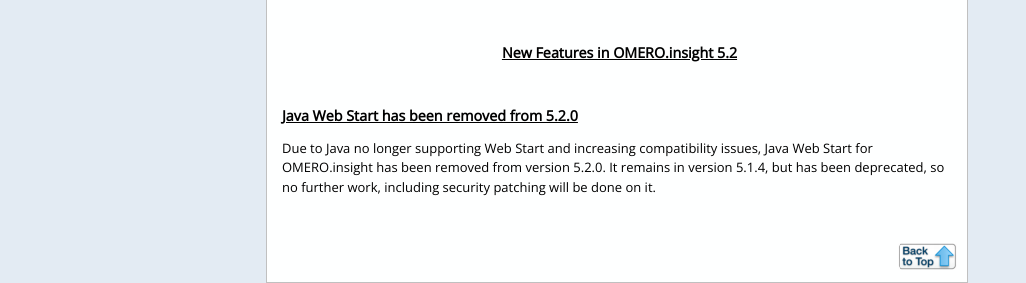
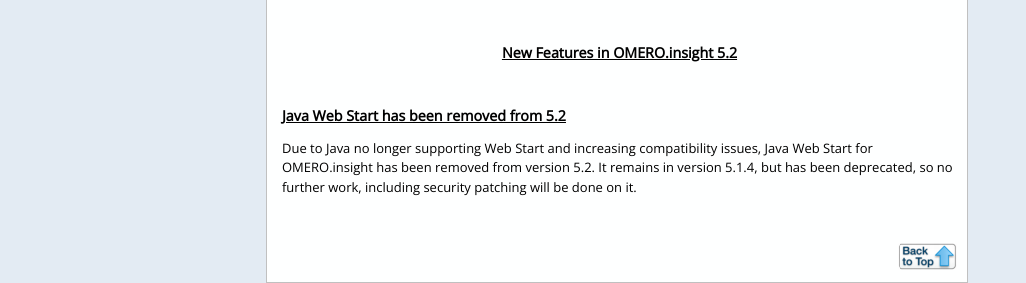
Before and after one commit to snoopycrimecop/ome-help, a Jekyll site: the page built from index.html, in a window 1280 px wide. Shown: the part 659-942 px from the top of the page, without its empty margins (0-1026 px from the left). Built offline with Jekyll 4.4.1, drawn with Linux system fonts in a browser that asks for light colours; Markdown is read by kramdown in place of the engine named in the settings.

Commit message:
Remove x.0 from version number in Java Webstart removal message

```diff
--- a/index.html
+++ b/index.html
@@ -28,9 +28,9 @@
   <div class="line"><br /></div> <!-- end #line -->
 </div><!-- end #line-block -->
 
-<h2>Java Web Start has been removed from 5.2.0</h2>
+<h2>Java Web Start has been removed from 5.2</h2>
 
-<p>Due to Java no longer supporting Web Start and increasing compatibility issues, Java Web Start for OMERO.insight has been removed from version 5.2.0. It remains in version 5.1.4, but has been deprecated, so no further work, including security patching will be done on it.</p>
+<p>Due to Java no longer supporting Web Start and increasing compatibility issues, Java Web Start for OMERO.insight has been removed from version 5.2. It remains in version 5.1.4, but has been deprecated, so no further work, including security patching will be done on it.</p>
 
 <div class="line-block">
   <div class="line"><br /></div> <!-- end #line -->
```
